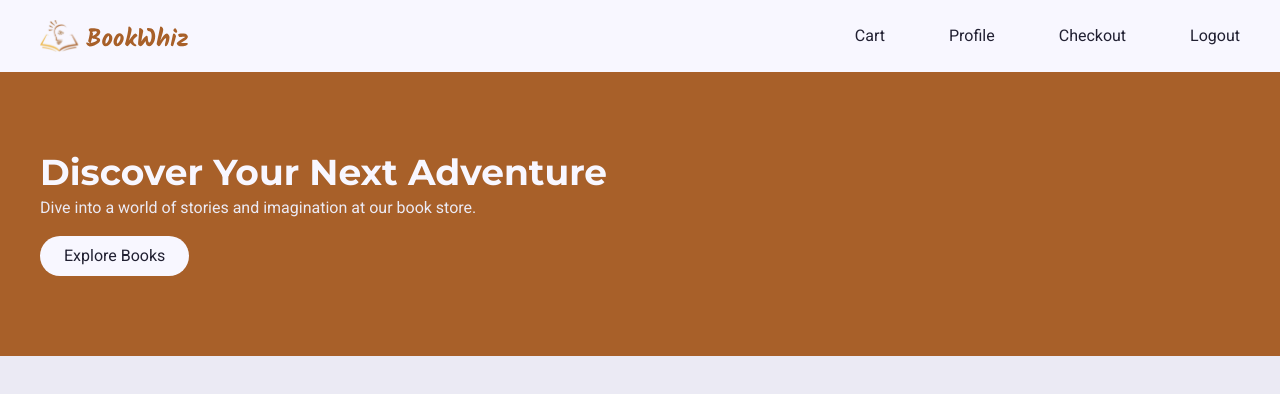
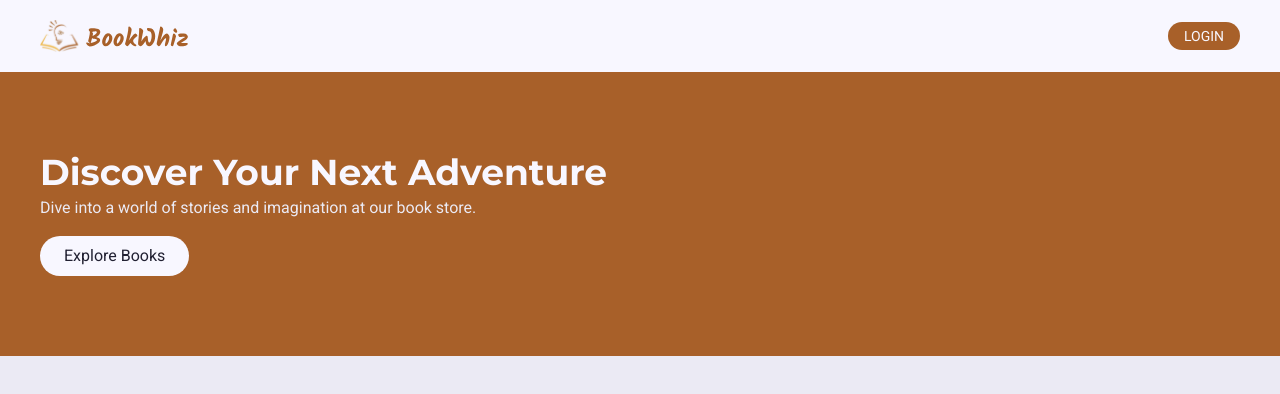
Before and after one commit to mr-selviraja/book-whiz, a React (Create React App) app: page / in a window 1280 px wide. Shown: the top 394 px of the page. Built offline with nearby package versions, Linux system fonts and the light colour scheme.

Commit message:
Configured App for state management using Redux toolkit

```diff
--- a/package.json
+++ b/package.json
@@ -3,12 +3,14 @@
   "version": "0.1.0",
   "private": true,
   "dependencies": {
+    "@reduxjs/toolkit": "^2.0.1",
     "@testing-library/jest-dom": "^5.17.0",
     "@testing-library/react": "^13.4.0",
     "@testing-library/user-event": "^13.5.0",
     "react": "^18.2.0",
     "react-dom": "^18.2.0",
     "react-icons": "^4.12.0",
+    "react-redux": "^9.0.4",
     "react-router-dom": "^6.21.1",
     "react-scripts": "5.0.1",
     "web-vitals": "^2.1.4"
--- a/src/components/Hero.jsx
+++ b/src/components/Hero.jsx
@@ -12,7 +12,7 @@ function Hero() {
           Dive into a world of stories and imagination at our book store.
         </p>
 
-        <button className='bg-lightFg px-6 py-2 rounded-full hover:bg-lightBg'>
+        <button className='btn-lg btn-light rounded-full hover:bg-lightBg'>
           Explore Books
         </button>
       </div>
--- a/src/components/Navbar.jsx
+++ b/src/components/Navbar.jsx
@@ -1,15 +1,21 @@
 import React, { useState } from 'react';
 import { FaBars, FaXmark } from 'react-icons/fa6';
+import { useSelector } from 'react-redux';
 import { Outlet } from 'react-router';
 import { Link, NavLink } from 'react-router-dom';
 
 const Navbar = () => {
   const [isNavActive, setIsNavActive] = useState(false);
+  const { isAuthenticated } = useSelector((state) => state.auth);
 
   return (
     <>
       <nav className='bg-lightFg py-5 shadow-md'>
-        <div className='holder md:flex md:items-center md:justify-between'>
+        <div
+          className={`holder md:flex md:items-center md:justify-between ${
+            !isAuthenticated && 'flex justify-between'
+          }`}
+        >
           <div className='flex justify-between items-center'>
             <Link to='/' className='inline-flex items-center gap-x-2 md:mb-0'>
               <img width={150} src='/book-whiz-logo.svg' alt='book whiz logo' />
@@ -17,13 +23,16 @@ const Navbar = () => {
             </Link>
 
             <button
-              className='inline-block md:hidden text-xl'
+              className={`inline-block md:hidden text-xl ${
+                !isAuthenticated && 'hidden'
+              }`}
               onClick={() => setIsNavActive(!isNavActive)}
             >
               {isNavActive ? <FaXmark /> : <FaBars />}
             </button>
           </div>
 
+          {isAuthenticated ? (
             <ul
               className={`bg-lightFg py-4 md:py-0 pl-4 sm:pl-16 md:pl-0 md:flex md:items-center md:gap-x-16  md:z-auto md:static absolute  w-full left-0 md:w-auto md:opacity-100 transition-all ease-in duration-500 ${
                 isNavActive ? 'top-[64px] opacity-1' : 'top-[-100%] opacity-0'
@@ -59,6 +68,11 @@ const Navbar = () => {
                 </NavLink>
               </li>
             </ul>
+          ) : (
+            <button className='btn-sm btn-primary uppercase text-lightFg'>
+              Login
+            </button>
+          )}
         </div>
       </nav>
 
--- a/src/index.js
+++ b/src/index.js
@@ -3,11 +3,15 @@ import ReactDOM from 'react-dom/client';
 import './styles.css';
 import App from './App';
 import reportWebVitals from './reportWebVitals';
+import { Provider } from 'react-redux';
+import { store } from './redux/store';
 
 const root = ReactDOM.createRoot(document.getElementById('root'));
 root.render(
   <React.StrictMode>
-    <App />
+    <Provider store={store}>
+      <App />
+    </Provider>
   </React.StrictMode>
 );
 
--- /dev/null
+++ b/src/redux/authSlice.js
@@ -0,0 +1,25 @@
+import { createSlice } from '@reduxjs/toolkit';
+
+const initialState = {
+  user: null,
+  isAuthenticated: false,
+  accessToken: null,
+};
+
+const authSlice = createSlice({
+  name: 'auth',
+  initialState,
+  reducers: {
+    setUser: (state, action) => {
+      state.user = action.payload;
+      state.isAuthenticated = true;
+    },
+
+    setTokens: (state, action) => {
+      state.accessToken = action.payload.accessToken;
+    },
+  },
+});
+
+export const { setUser, setTokens } = authSlice.actions;
+export default authSlice.reducer;
--- /dev/null
+++ b/src/redux/store.js
@@ -0,0 +1,8 @@
+import { configureStore } from '@reduxjs/toolkit';
+import authReducer from './authSlice';
+
+export const store = configureStore({
+  reducer: {
+    auth: authReducer,
+  },
+});
--- a/src/styles.css
+++ b/src/styles.css
@@ -6,4 +6,16 @@
   .holder {
     @apply container mx-auto px-4 md:px-10;
   }
+  .btn-lg {
+    @apply px-6 py-2 rounded-full;
+  }
+  .btn-sm {
+    @apply px-4 py-1 rounded-full text-sm;
+  }
+  .btn-light {
+    @apply bg-lightFg hover:bg-lightBg;
+  }
+  .btn-primary {
+    @apply bg-primary hover:bg-primaryLight;
+  }
 }
```
Also changed, not shown: 1 other file (tests, documents, lock files or other folders). Lines whose indentation alone changed are shown as unchanged.
